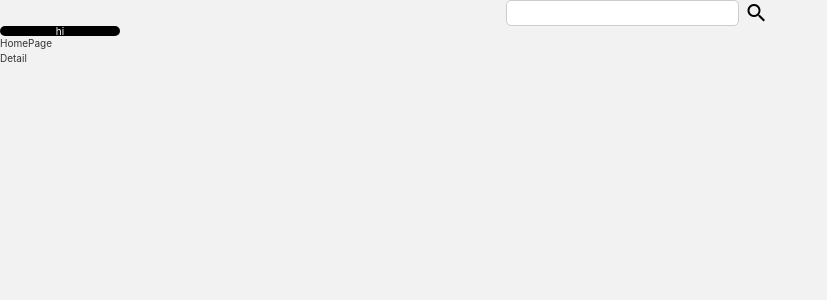
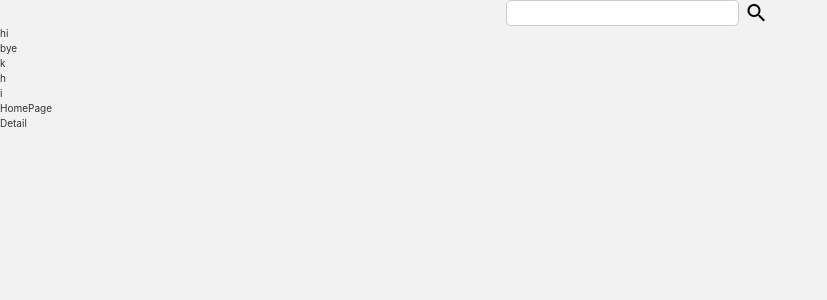
Before and after one commit to prgrms-fe-devcourse/FEDC5_STYLED_sehee, a React (Vite) app: page / in a window 1280 px wide. Shown: the top 300 px of the page, without its empty margins (0-827 px from the left). Built offline with nearby package versions, Linux system fonts and the light colour scheme; a web font is replaced by a local one.

Commit message:
Refactor: 검색 기능 중간 점검

```diff
--- a/src/App.tsx
+++ b/src/App.tsx
@@ -1,16 +1,54 @@
 import { ThemeProvider } from 'styled-components';
+import { useState } from 'react';
 import { lightTheme } from '@/Styles/Theme';
 import GlobalStyle from '@/Styles/Global';
 import RouteManager from '@/Routes/Router';
 import SearchBar from './Components/Common/SearchBar';
-import Button from './Components/Base/Button';
+
+const ex = [
+  {
+    name: 'hi',
+    id: 1,
+  },
+  {
+    name: 'bye',
+    id: 2,
+  },
+  {
+    name: 'k',
+    id: 3,
+  },
+  {
+    name: 'h',
+    id: 4,
+  },
+  {
+    name: 'i',
+    id: 5,
+  },
+];
 
 const App = () => {
+  const [input, setInput] = useState('');
+  const [data, setData] = useState(ex);
+  const onChange = (e) => {
+    console.log(e.target.value);
+    setInput(e.target.value);
+  };
+  const onClick = () => {
+    setData(data.filter((item) => item.name === input));
+    console.log('data', data);
+  };
   return (
     <ThemeProvider theme={lightTheme}>
       <GlobalStyle />
-      <SearchBar />
-      <Button>hi</Button>
+      <SearchBar
+        onChange={onChange}
+        onClick={onClick}
+      />
+      {data.map((item) => (
+        <div key={item.id}>{item.name}</div>
+      ))}
       <RouteManager />
     </ThemeProvider>
   );
--- a/src/Components/Common/SearchBar/index.tsx
+++ b/src/Components/Common/SearchBar/index.tsx
@@ -2,22 +2,26 @@ import Icon from '@/Components/Base/Icon';
 import Input from '@/Components/Base/Input';
 import StyledContainer from './style';
 import Button from '@/Components/Base/Button';
+import SearchProps from './type';
 
-const SearchBar = () => {
-  const onSearch = () => {
-    alert('hi');
-  };
-
+const SearchBar = ({ onChange, onClick, iconProps, ...props }: SearchProps) => {
   return (
     <StyledContainer>
-      <Input />
+      <Input
+        {...props}
+        onChange={onChange}
+      />
       <Button
-        onClickButton={onSearch}
+        onClickButton={onClick}
         backgroundColor="transparent"
         color="black"
         width="fit-content"
+        type="submit"
       >
-        <Icon name="search" />
+        <Icon
+          name="search"
+          {...iconProps}
+        />
       </Button>
     </StyledContainer>
   );
--- a/src/Components/Common/SearchBar/style.tsx
+++ b/src/Components/Common/SearchBar/style.tsx
@@ -1,6 +1,6 @@
 import styled from 'styled-components';
 
-const StyledContainer = styled.div`
+const StyledContainer = styled.form`
   display: flex;
   align-items: center;
   justify-content: center;
--- /dev/null
+++ b/src/Components/Common/SearchBar/type.ts
@@ -0,0 +1,9 @@
+import { ChangeEvent, HTMLAttributes } from 'react';
+
+interface SearchProps extends HTMLAttributes<HTMLDivElement> {
+  onChange?: (e: ChangeEvent<HTMLInputElement>) => void;
+  onClick: () => void;
+  iconProps?: HTMLAttributes<HTMLSpanElement>;
+}
+
+export default SearchProps;
```
